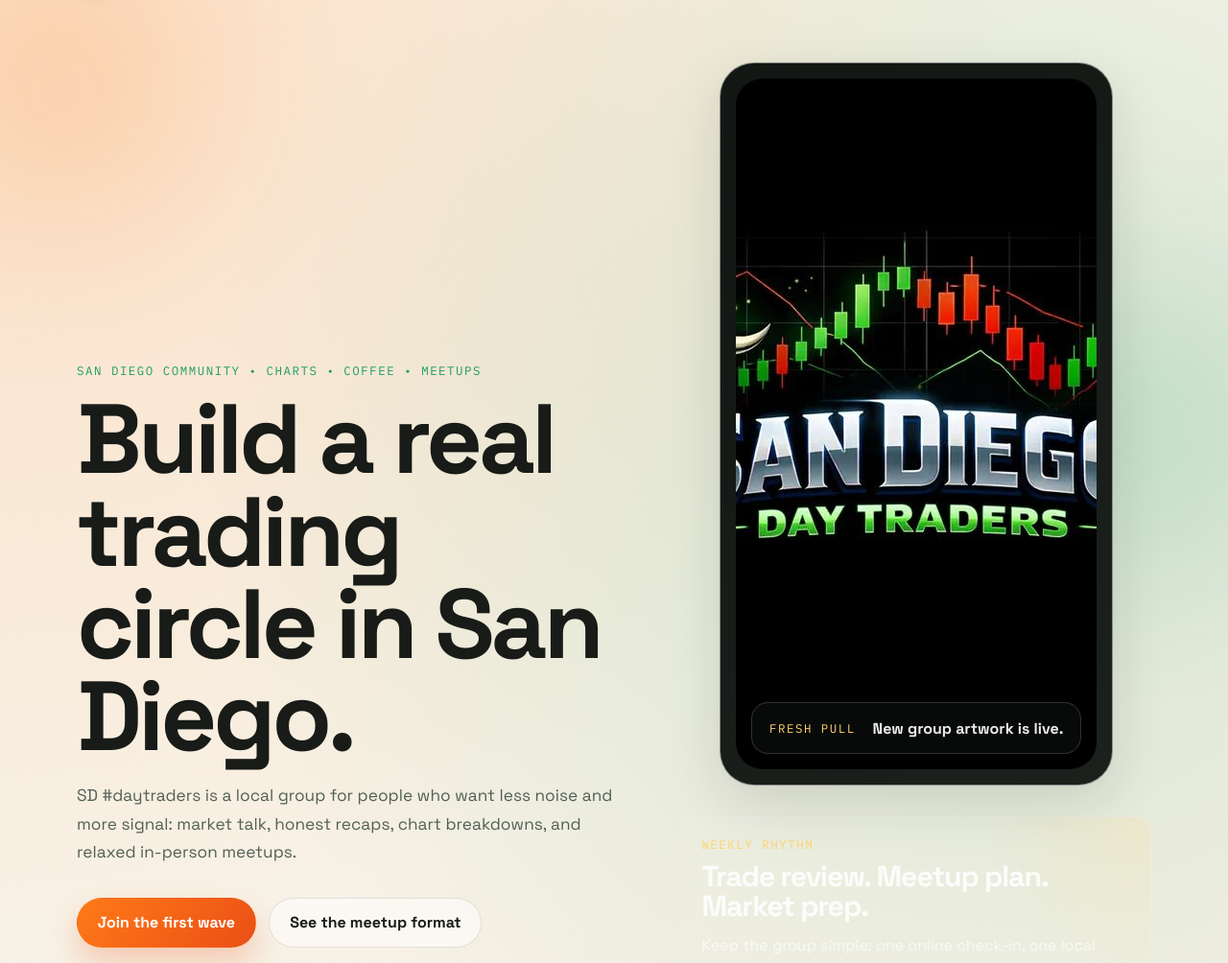
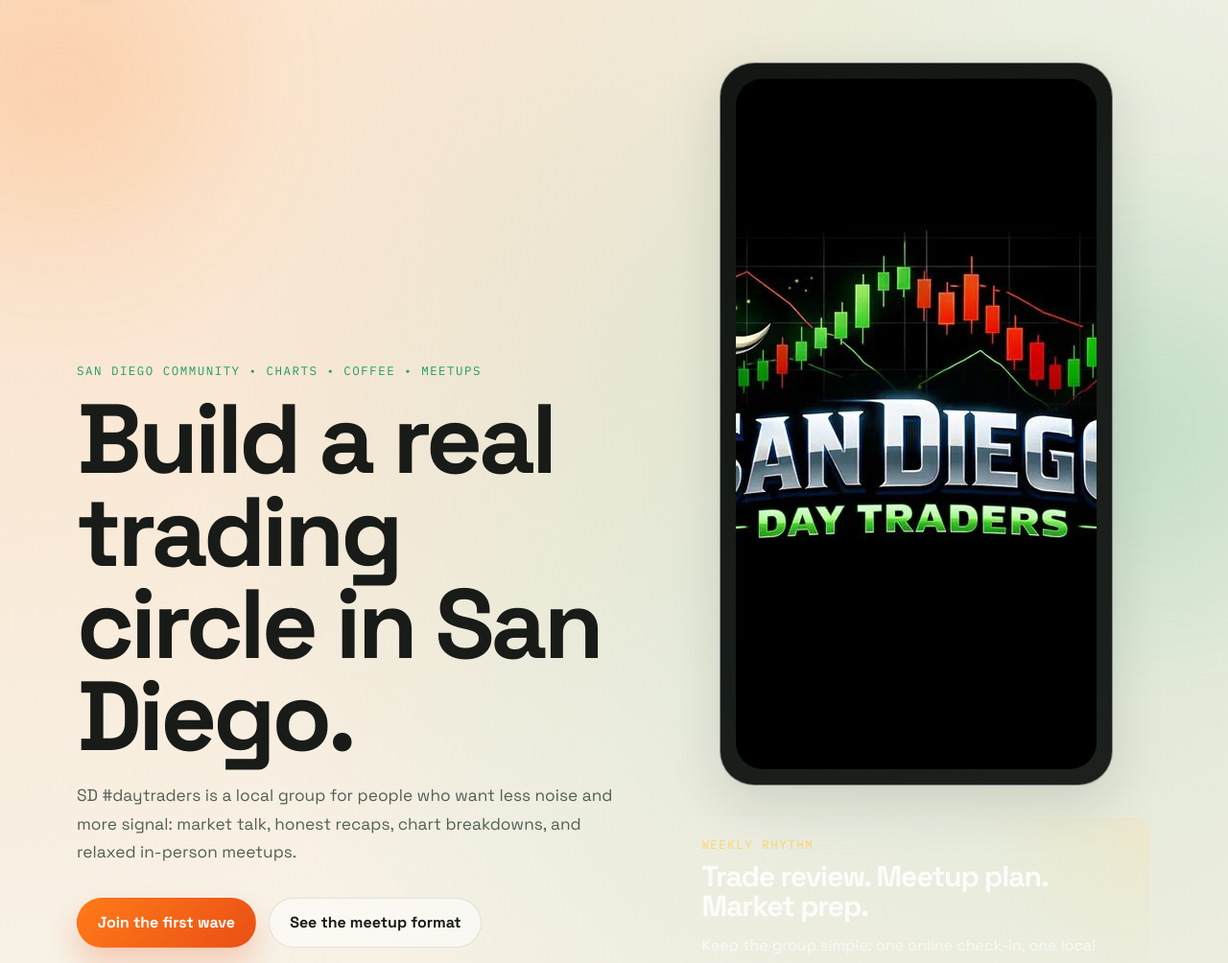
Before and after one commit to tmsteph/sd-day-traders, a plain HTML site: page index.html in a window 1280 px wide. Shown: the part 85-1089 px from the top of the page at 96% size. Drawn offline with Linux system fonts and the light colour scheme.

Commit message:
Remove hero artwork caption

```diff
--- a/index.html
+++ b/index.html
@@ -63,10 +63,6 @@
                 width="1080"
                 height="720"
               />
-              <figcaption class="hero-image-note">
-                <span class="hero-image-kicker">Fresh pull</span>
-                <strong>New group artwork is live.</strong>
-              </figcaption>
             </figure>
 
             <div class="hero-grid">
--- a/styles.css
+++ b/styles.css
@@ -276,31 +276,6 @@ ul {
   aspect-ratio: 3 / 2;
   object-fit: cover;
   border-radius: var(--radius);
-}
-
-.hero-image-note {
-  position: absolute;
-  left: 2rem;
-  right: 2rem;
-  bottom: 2rem;
-  display: inline-flex;
-  align-items: center;
-  justify-content: space-between;
-  gap: 1rem;
-  padding: 0.95rem 1.1rem;
-  border: 1px solid rgba(255, 255, 255, 0.16);
-  border-radius: 1.1rem;
-  background: rgba(10, 14, 12, 0.72);
-  color: rgba(255, 255, 255, 0.92);
-  backdrop-filter: blur(14px);
-}
-
-.hero-image-kicker {
-  color: var(--accent-3);
-  font-family: "IBM Plex Mono", monospace;
-  font-size: 0.78rem;
-  letter-spacing: 0.12em;
-  text-transform: uppercase;
 }
 
 .hero-grid {
@@ -615,14 +590,6 @@ ul {
     height: auto;
     border-radius: 1.1rem;
   }
-
-  .hero-image-note {
-    position: static;
-    margin-top: 0.75rem;
-    flex-direction: column;
-    align-items: flex-start;
-    justify-content: flex-start;
-  }
 }
 
 @media (max-width: 420px) {
```
